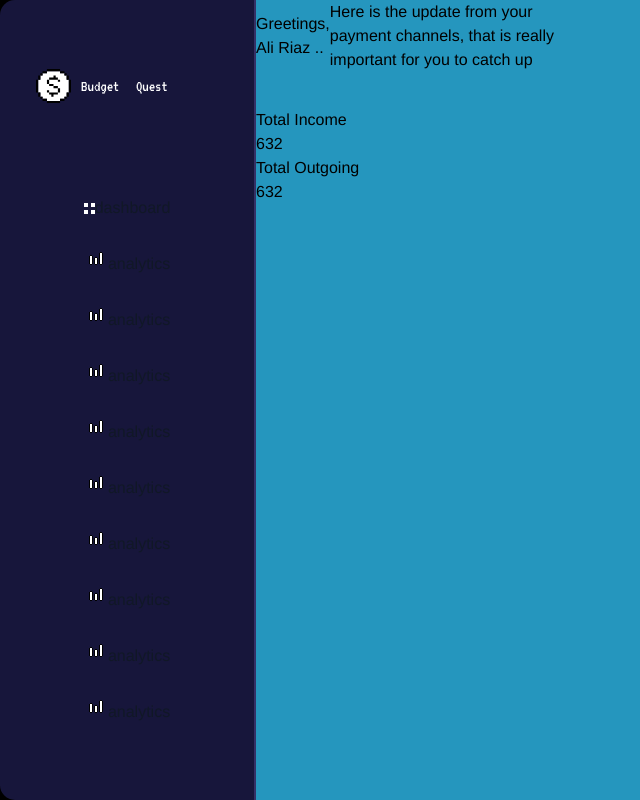
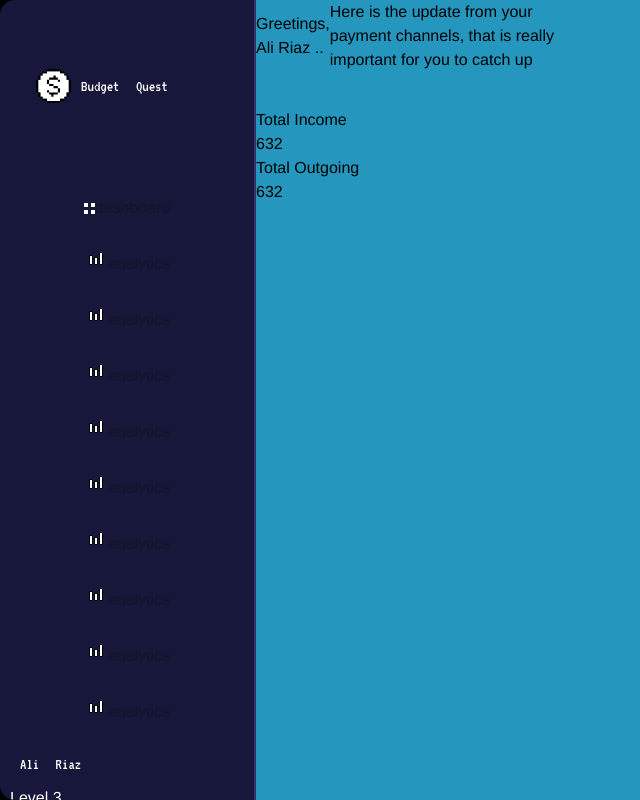
Before and after one commit to sadfool1/rhbProject, a React (Create React App) app in the folder rhb_demo_app/: page / in a window 1280 px wide. Shown: the whole page, without its empty margins (0-640 px from the left). Built offline with nearby package versions, Linux system fonts and the light colour scheme.

Commit message:
added user profile widget

```diff
--- a/rhb_demo_app/src/components/SideNav/SideNav.styles.css
+++ b/rhb_demo_app/src/components/SideNav/SideNav.styles.css
@@ -33,3 +33,12 @@
     word-spacing:10px;
     padding: 10px 0;
 }
+
+.userProfile {
+    display: flex;
+    justify-content: center;
+    color: white;
+    flex-direction: column;
+    padding: 10px;
+    align-items: flex-start
+}
--- a/rhb_demo_app/src/components/SideNav/SideNavWrapper.component.tsx
+++ b/rhb_demo_app/src/components/SideNav/SideNavWrapper.component.tsx
@@ -4,6 +4,7 @@ import Logo from './Logo.component';
 import SideNavElement from './SideNavElement.component';
 import DashboardIcon from "../../assets/dashboard.svg"
 import AnalyticsIcon from "../../assets/analyticsIcon.svg"
+import UserProfileBadge from './UserProfileBadge';
 
 const SideNavWrapper: FC = () => {
 
@@ -24,6 +25,8 @@ const SideNavWrapper: FC = () => {
                     <SideNavElement linkTo ="/snipe" icon={AnalyticsIcon} title="analytics"></SideNavElement>
 
                 </ul>
+
+                <UserProfileBadge></UserProfileBadge>
             </div>
         </Fragment>
 
--- /dev/null
+++ b/rhb_demo_app/src/components/SideNav/UserProfileBadge.tsx
@@ -0,0 +1,18 @@
+import { FC } from 'react';
+import brandLogo from "../../assets/brandLogo.svg";
+import "./SideNav.styles.css";
+import progressBar from "../../assets/progressBar.svg"
+
+
+const UserProfileBadge: FC = () => {
+
+    return (
+        <div className="userProfile grid-rows-4 ">
+            <span className="budgetQuest">Ali Riaz</span>
+            <p className="userLevel">Level 3</p>
+            <img src={progressBar}/>
+        </div>
+    );
+}
+
+export default UserProfileBadge;
```
Also changed, not shown: rhb_demo_app/src/assets/progressBar.svg (added).
